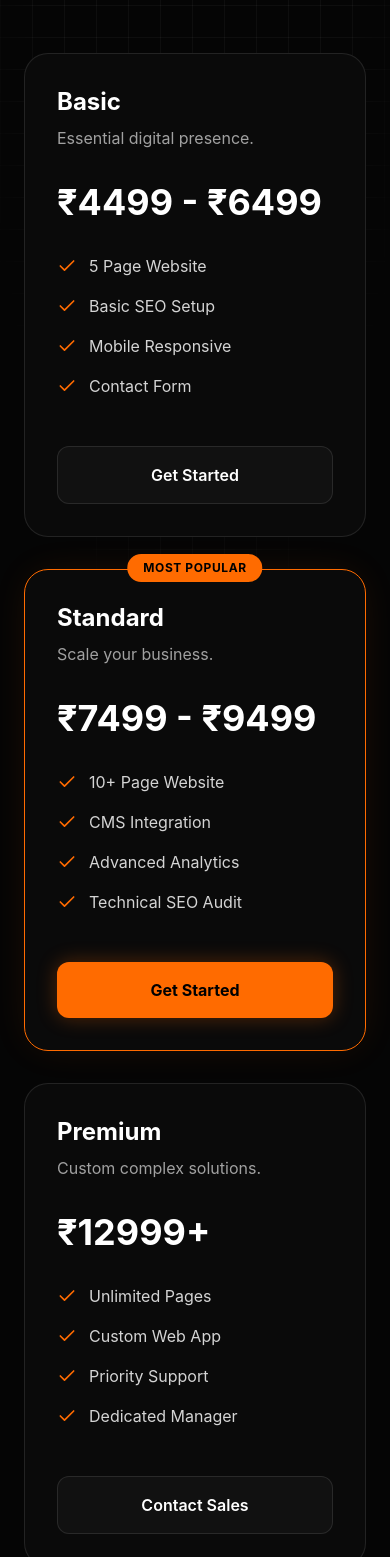
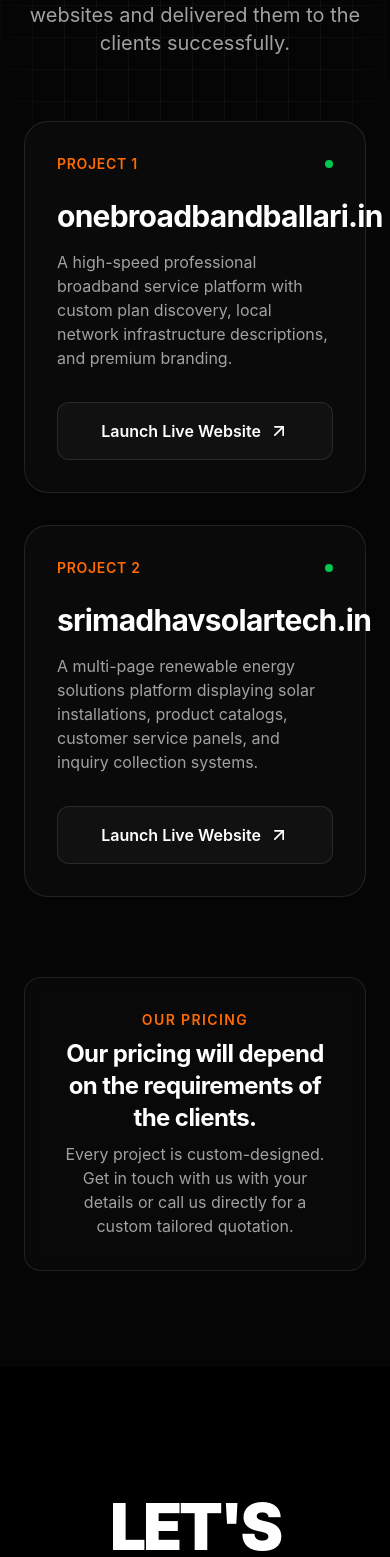
Before and after one commit to Madhusudhan-10/new-flows, a React (Vite) app: page / in a window 390 px wide. Shown: the part 3851-5408 px from the top of the page. Built offline with nearby package versions, Linux system fonts and the light colour scheme.

Commit message:
feat(nav): replace pricing link with projects section
Update the navigation menu to point to the projects section and update the README banner image.

```diff
--- a/src/App.tsx
+++ b/src/App.tsx
@@ -72,7 +72,7 @@
           {/* Desktop Nav */}
           <div className="hidden md:flex items-center gap-8 text-sm font-medium text-neutral-400">
             <a href="#services" onClick={() => handleNavClick('home')} className="hover:text-white transition-colors">Services</a>
-            <a href="#pricing" onClick={() => handleNavClick('home')} className="hover:text-white transition-colors">Pricing</a>
+            <a href="#projects" onClick={() => handleNavClick('home')} className="hover:text-white transition-colors">Projects</a>
             <a href="#about" onClick={() => handleNavClick('home')} className="hover:text-white transition-colors">About</a>
             <a href="tel:7411180551" className="flex items-center gap-2 hover:text-white transition-colors">
               <Phone className="w-4 h-4" />
@@ -97,7 +97,7 @@
       {isMobileMenuOpen && (
         <div className="fixed inset-0 z-40 bg-black/95 backdrop-blur-xl flex flex-col items-center justify-center gap-8">
           <a href="#services" className="text-3xl font-bold tracking-tighter hover:text-neutral-400 transition-colors" onClick={() => handleNavClick('home')}>Services</a>
-          <a href="#pricing" className="text-3xl font-bold tracking-tighter hover:text-neutral-400 transition-colors" onClick={() => handleNavClick('home')}>Pricing</a>
+          <a href="#projects" className="text-3xl font-bold tracking-tighter hover:text-neutral-400 transition-colors" onClick={() => handleNavClick('home')}>Projects</a>
           <a href="#about" className="text-3xl font-bold tracking-tighter hover:text-neutral-400 transition-colors" onClick={() => handleNavClick('home')}>About</a>
           <a href="tel:7411180551" className="text-3xl font-bold tracking-tighter hover:text-neutral-400 transition-colors flex items-center gap-3" onClick={() => setIsMobileMenuOpen(false)}>
             <Phone className="w-8 h-8" />
@@ -286,99 +286,94 @@
         </div>
       </section>
 
-      {/* Pricing Section */}
-      <section id="pricing" className="py-24 md:py-40 px-6 relative border-t border-white/10 bg-[#050505] overflow-hidden">
+      {/* Projects Section */}
+      <section id="projects" className="py-24 md:py-40 px-6 relative border-t border-white/10 bg-[#050505] overflow-hidden">
         {/* Subtle Grid Background */}
         <div className="absolute inset-0 bg-[linear-gradient(to_right,#ffffff0a_1px,transparent_1px),linear-gradient(to_bottom,#ffffff0a_1px,transparent_1px)] bg-[size:32px_32px] [mask-image:radial-gradient(ellipse_60%_50%_at_50%_0%,#000_70%,transparent_100%)] pointer-events-none"></div>
 
         <div className="max-w-7xl mx-auto relative z-10">
           <div className="text-center mb-16 md:mb-24">
-            <h2 className="text-4xl md:text-5xl font-bold tracking-tighter mb-4">Transparent Pricing</h2>
-            <p className="text-xl text-neutral-400">Choose the plan that fits your growth stage.</p>
+            <h2 className="text-4xl md:text-5xl font-bold tracking-tighter mb-4">Our Completed Projects</h2>
+            <p className="text-xl text-neutral-400 max-w-2xl mx-auto">
+              We have completed the below websites and delivered them to the clients successfully.
+            </p>
           </div>
 
-          <div className="grid grid-cols-1 md:grid-cols-3 gap-8 max-w-6xl mx-auto">
-            {/* Basic Plan */}
+          <div className="grid grid-cols-1 md:grid-cols-2 gap-8 max-w-5xl mx-auto mb-20">
+            {/* Project 1 */}
             <motion.div
               initial={{ opacity: 0, y: 20 }}
               whileInView={{ opacity: 1, y: 0 }}
               viewport={{ once: true }}
               transition={{ duration: 0.6 }}
-              className="bg-[#0A0A0A] border border-white/10 rounded-3xl p-8 flex flex-col"
+              className="bg-[#0A0A0A] border border-white/10 rounded-3xl p-8 flex flex-col group hover:border-[#FF6B00]/40 transition-colors"
             >
-              <h3 className="text-2xl font-bold mb-2">Basic</h3>
-              <p className="text-neutral-400 mb-8">Essential digital presence.</p>
-              <div className="flex items-baseline gap-2 mb-8">
-                <span className="text-4xl font-bold">₹4499 - ₹6499</span>
+              <div className="flex items-center justify-between mb-6">
+                <span className="text-sm font-semibold tracking-wider text-[#FF6B00] uppercase">Project 1</span>
+                <span className="flex h-2 w-2 relative">
+                  <span className="animate-ping absolute inline-flex h-full w-full rounded-full bg-green-400 opacity-75"></span>
+                  <span className="relative inline-flex rounded-full h-2 w-2 bg-green-500"></span>
+                </span>
               </div>
-              <ul className="space-y-4 mb-12 flex-1">
-                {['5 Page Website', 'Basic SEO Setup', 'Mobile Responsive', 'Contact Form'].map((feature, i) => (
-                  <li key={i} className="flex items-center gap-3 text-neutral-300">
-                    <Check className="w-5 h-5 text-[#FF6B00]" />
-                    {feature}
-                  </li>
-                ))}
-              </ul>
-              <a href="#contact" className="w-full block text-center py-4 rounded-xl bg-[#111] hover:bg-[#222] border border-white/10 font-semibold transition-colors">
-                Get Started
+              <h3 className="text-3xl font-bold mb-4 tracking-tight group-hover:text-[#FF6B00] transition-colors">onebroadbandballari.in</h3>
+              <p className="text-neutral-400 mb-8 flex-1">
+                A high-speed professional broadband service platform with custom plan discovery, local network infrastructure descriptions, and premium branding.
+              </p>
+              <a
+                href="https://onebroadbandballari.in"
+                target="_blank"
+                rel="noopener noreferrer"
+                className="w-full inline-flex items-center justify-center gap-2 py-4 rounded-xl bg-[#111] hover:bg-[#FF6B00] hover:text-black border border-white/10 font-semibold transition-all"
+              >
+                Launch Live Website <ArrowUpRight className="w-5 h-5" />
               </a>
             </motion.div>
 
-            {/* Standard Plan (Highlighted) */}
+            {/* Project 2 */}
             <motion.div
               initial={{ opacity: 0, y: 20 }}
               whileInView={{ opacity: 1, y: 0 }}
               viewport={{ once: true }}
               transition={{ duration: 0.6, delay: 0.1 }}
-              className="bg-[#0A0A0A] border border-[#FF6B00] rounded-3xl p-8 flex flex-col relative transform md:-translate-y-4 shadow-[0_0_40px_-10px_rgba(255,107,0,0.15)]"
+              className="bg-[#0A0A0A] border border-white/10 rounded-3xl p-8 flex flex-col group hover:border-[#FF6B00]/40 transition-colors"
             >
-              <div className="absolute -top-4 left-1/2 -translate-x-1/2 bg-[#FF6B00] text-black text-xs font-bold px-4 py-1.5 rounded-full uppercase tracking-wider">
-                Most Popular
+              <div className="flex items-center justify-between mb-6">
+                <span className="text-sm font-semibold tracking-wider text-[#FF6B00] uppercase">Project 2</span>
+                <span className="flex h-2 w-2 relative">
+                  <span className="animate-ping absolute inline-flex h-full w-full rounded-full bg-green-400 opacity-75"></span>
+                  <span className="relative inline-flex rounded-full h-2 w-2 bg-green-500"></span>
+                </span>
               </div>
-              <h3 className="text-2xl font-bold mb-2">Standard</h3>
-              <p className="text-neutral-400 mb-8">Scale your business.</p>
-              <div className="flex items-baseline gap-2 mb-8">
-                <span className="text-4xl font-bold">₹7499 - ₹9499</span>
-              </div>
-              <ul className="space-y-4 mb-12 flex-1">
-                {['10+ Page Website', 'CMS Integration', 'Advanced Analytics', 'Technical SEO Audit'].map((feature, i) => (
-                  <li key={i} className="flex items-center gap-3 text-neutral-300">
-                    <Check className="w-5 h-5 text-[#FF6B00]" />
-                    {feature}
-                  </li>
-                ))}
-              </ul>
-              <a href="#contact" className="w-full block text-center py-4 rounded-xl bg-[#FF6B00] hover:bg-[#FF8533] text-black font-bold transition-colors shadow-[0_0_20px_rgba(255,107,0,0.3)]">
-                Get Started
-              </a>
-            </motion.div>
-
-            {/* Premium Plan */}
-            <motion.div
-              initial={{ opacity: 0, y: 20 }}
-              whileInView={{ opacity: 1, y: 0 }}
-              viewport={{ once: true }}
-              transition={{ duration: 0.6, delay: 0.2 }}
-              className="bg-[#0A0A0A] border border-white/10 rounded-3xl p-8 flex flex-col"
-            >
-              <h3 className="text-2xl font-bold mb-2">Premium</h3>
-              <p className="text-neutral-400 mb-8">Custom complex solutions.</p>
-              <div className="flex items-baseline gap-2 mb-8">
-                <span className="text-4xl font-bold">₹12999+</span>
-              </div>
-              <ul className="space-y-4 mb-12 flex-1">
-                {['Unlimited Pages', 'Custom Web App', 'Priority Support', 'Dedicated Manager'].map((feature, i) => (
-                  <li key={i} className="flex items-center gap-3 text-neutral-300">
-                    <Check className="w-5 h-5 text-[#FF6B00]" />
-                    {feature}
-                  </li>
-                ))}
-              </ul>
-              <a href="#contact" className="w-full block text-center py-4 rounded-xl bg-[#111] hover:bg-[#222] border border-white/10 font-semibold transition-colors">
-                Contact Sales
+              <h3 className="text-3xl font-bold mb-4 tracking-tight group-hover:text-[#FF6B00] transition-colors">srimadhavsolartech.in</h3>
+              <p className="text-neutral-400 mb-8 flex-1">
+                A multi-page renewable energy solutions platform displaying solar installations, product catalogs, customer service panels, and inquiry collection systems.
+              </p>
+              <a
+                href="https://srimadhavsolartech.in"
+                target="_blank"
+                rel="noopener noreferrer"
+                className="w-full inline-flex items-center justify-center gap-2 py-4 rounded-xl bg-[#111] hover:bg-[#FF6B00] hover:text-black border border-white/10 font-semibold transition-all"
+              >
+                Launch Live Website <ArrowUpRight className="w-5 h-5" />
               </a>
             </motion.div>
           </div>
+
+          {/* Pricing Info Note */}
+          <motion.div
+            initial={{ opacity: 0, y: 15 }}
+            whileInView={{ opacity: 1, y: 0 }}
+            viewport={{ once: true }}
+            className="max-w-3xl mx-auto text-center border border-white/10 bg-white/[0.02] backdrop-blur-sm rounded-2xl p-8"
+          >
+            <h4 className="text-[#FF6B00] font-semibold text-sm tracking-widest uppercase mb-2">Our Pricing</h4>
+            <p className="text-2xl md:text-3xl font-bold tracking-tight text-white mb-2">
+              Our pricing will depend on the requirements of the clients.
+            </p>
+            <p className="text-neutral-400">
+              Every project is custom-designed. Get in touch with us with your details or call us directly for a custom tailored quotation.
+            </p>
+          </motion.div>
         </div>
       </section>
 
@@ -473,7 +468,7 @@
               <h4 className="font-bold text-lg mb-6">Navigation</h4>
               <ul className="space-y-4 text-neutral-400">
                 <li><a href="#services" className="hover:text-white transition-colors">Services</a></li>
-                <li><a href="#pricing" className="hover:text-white transition-colors">Pricing</a></li>
+                <li><a href="#projects" className="hover:text-white transition-colors">Projects</a></li>
                 <li><a href="#about" className="hover:text-white transition-colors">About</a></li>
                 <li><a href="#" className="hover:text-white transition-colors">Contact</a></li>
               </ul>
```
Also changed, not shown: 1 other file (tests, documents, lock files or other folders).
